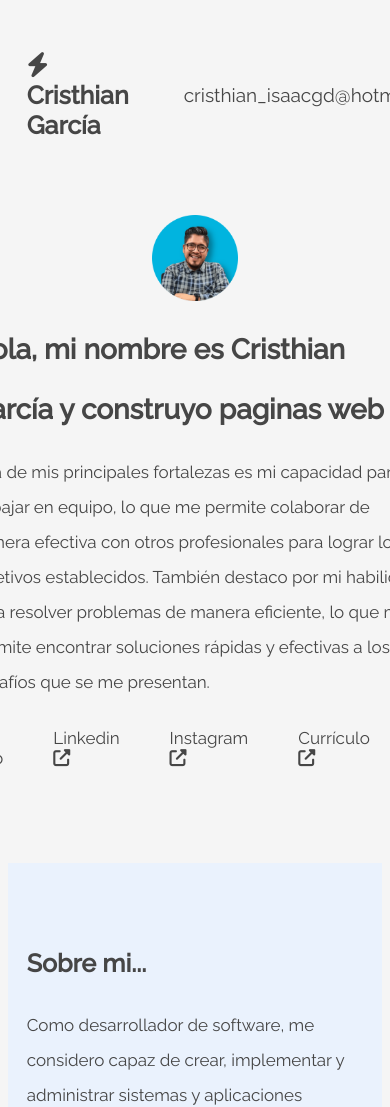
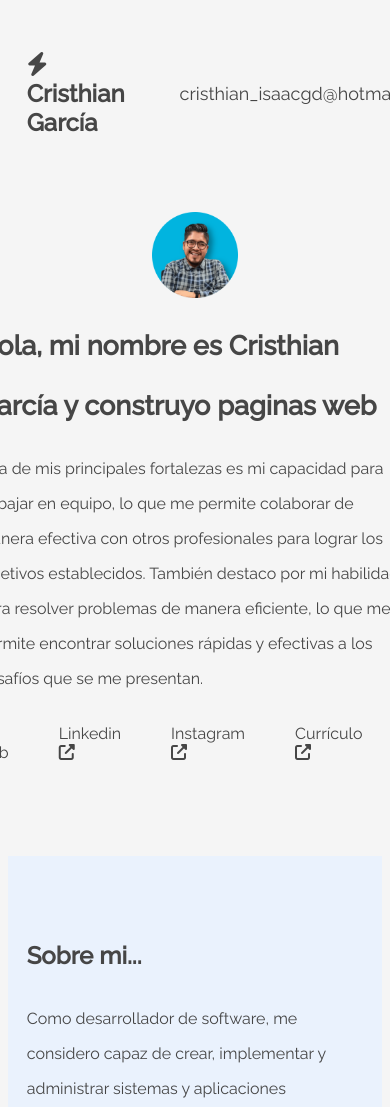
Before and after one commit to cristhianisaac/ChallengeONEPortafolio, a plain HTML site: page index.html in a window 390 px wide. Shown: the top 1107 px of the page. Drawn offline with Linux system fonts and the light colour scheme.

Commit message:
FontSize Mobile

```diff
--- a/CSS/mobile.css
+++ b/CSS/mobile.css
@@ -35,11 +35,11 @@
         margin-block-end: 4px;
         padding-bottom: 10px;
         line-height: 35px;
-        font-size: 17px;
+        font-size: 16px;
     }
 
     h2 {
-        font-size: 25px;
+        font-size: 24px;
         font-weight: bolder;
     }
 
@@ -47,12 +47,12 @@
         display: flex;
         align-items: center;
         justify-content: space-between;
-        font-size: 25px;
+        font-size: 24px;
     }
 
     .Header .Contenedor .Menu .Menu-Lista {
         display: flex;
-        font-size: 19px;
+        font-size: 18px;
     }
 
     .Header .Contenedor .Menu .Menu-Lista li:not(:last-child) {
@@ -64,7 +64,7 @@
     }
 
     .Banner .Contenedor .Banner-Derecha h1 {
-        font-size: 28px;
+        font-size: 27px;
     }
 
 
@@ -73,7 +73,7 @@
     }
 
     .Banner .Contenedor .Banner-Derecha .Redes {
-        font-size: 17px;
+        font-size: 16px;
     }
 
     .Banner .Contenedor .Banner-Derecha .Redes li {
@@ -82,11 +82,11 @@
     }
 
     .titulo {
-        font-size: 18px;
+        font-size: 17px;
     }
 
     .subtitulo {
-        font-size: 16px;
+        font-size: 15px;
     }
 
     .SobreMi .Contenedor {
```
